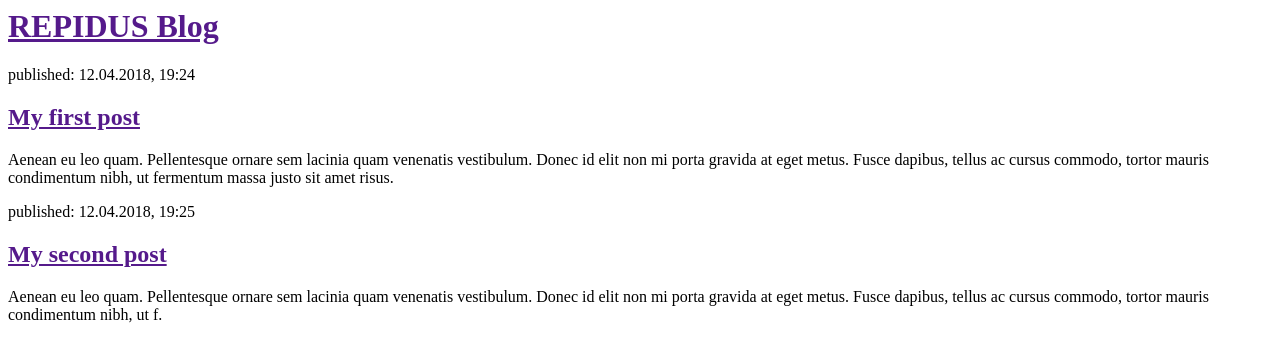
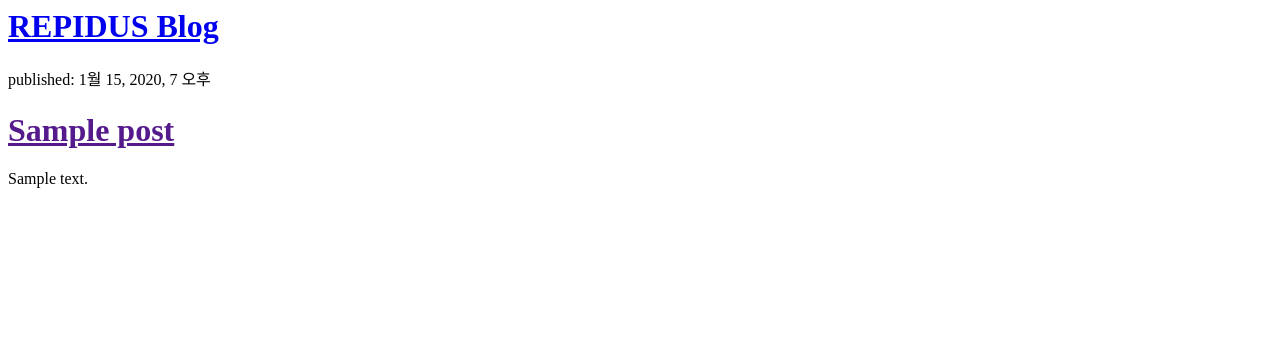
Before and after one commit to Repidus/my-first-blog, a Django app: template blog/templates/blog/post_list.html in a window 1280 px wide. Shown: the top 362 px of the page. Run offline with Django 3.2, Linux system fonts and the light colour scheme; the template is opened without the code that fills it: values that come from a table or form of the project are taken from there, others are empty; tables that the repository leaves empty hold one stand-in row (values such as "Sample post").

Commit message:
CSS 수정 전 마지막 커밋

```diff
--- a/blog/models.py
+++ b/blog/models.py
@@ -3,7 +3,7 @@ from django.utils import timezone
 
 # Create your models here.
 class Post(models.Model):
-    author = models.ForeignKey('auth.User')
+    author = models.ForeignKey('auth.User', on_delete=models.CASCADE)
     title = models.CharField(max_length=200)
     text = models.TextField()
     created_date = models.DateTimeField(default=timezone.now)
--- a/blog/templates/blog/post_list.html
+++ b/blog/templates/blog/post_list.html
@@ -4,19 +4,15 @@
   </head>
   <body>
     <div>
-      <h1><a href="">REPIDUS Blog</a></h1>
+      <h1><a href="/">REPIDUS Blog</a></h1>
     </div>
 
-    <div>
-      <p>published: 12.04.2018, 19:24</p>
-      <h2><a href="">My first post</a></h2>
-      <p>Aenean eu leo quam. Pellentesque ornare sem lacinia quam venenatis vestibulum. Donec id elit non mi porta gravida at eget metus. Fusce dapibus, tellus ac cursus commodo, tortor mauris condimentum nibh, ut fermentum massa justo sit amet risus.</p>
-    </div>
-
-    <div>
-      <p>published: 12.04.2018, 19:25</p>
-      <h2><a href="">My second post</a></h2>
-      <p>Aenean eu leo quam. Pellentesque ornare sem lacinia quam venenatis vestibulum. Donec id elit non mi porta gravida at eget metus. Fusce dapibus, tellus ac cursus commodo, tortor mauris condimentum nibh, ut f.</p>
-    </div>
+    {% for post in posts %}
+      <div>
+        <p>published: {{ post.published_date }}</p>
+        <h1><a href="">{{ post.title }}</a></h1>
+        <p>{{ post.text|linebreaksbr }}</p>
+      </div>
+    {% endfor %}
   </body>
 </html>
--- a/blog/views.py
+++ b/blog/views.py
@@ -1,5 +1,8 @@
 from django.shortcuts import render
+from django.utils import timezone
+from .models import Post
 
 # Create your views here.
 def post_list(request):
-    return render(request, 'blog/post_list.html', {})
+    posts = Post.objects.filter(published_date__lte=timezone.now()).order_by('published_date')
+    return render(request, 'blog/post_list2.html', {'posts': posts})
```
